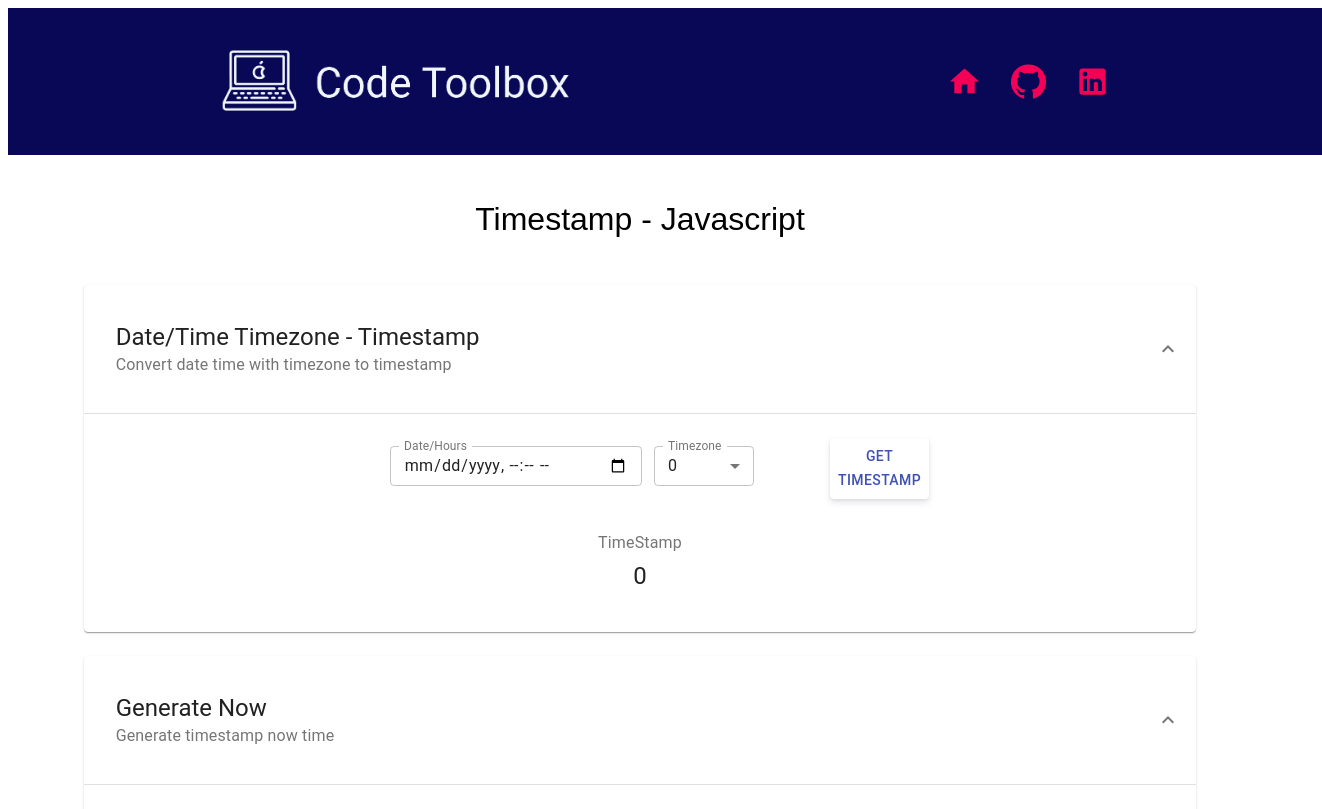
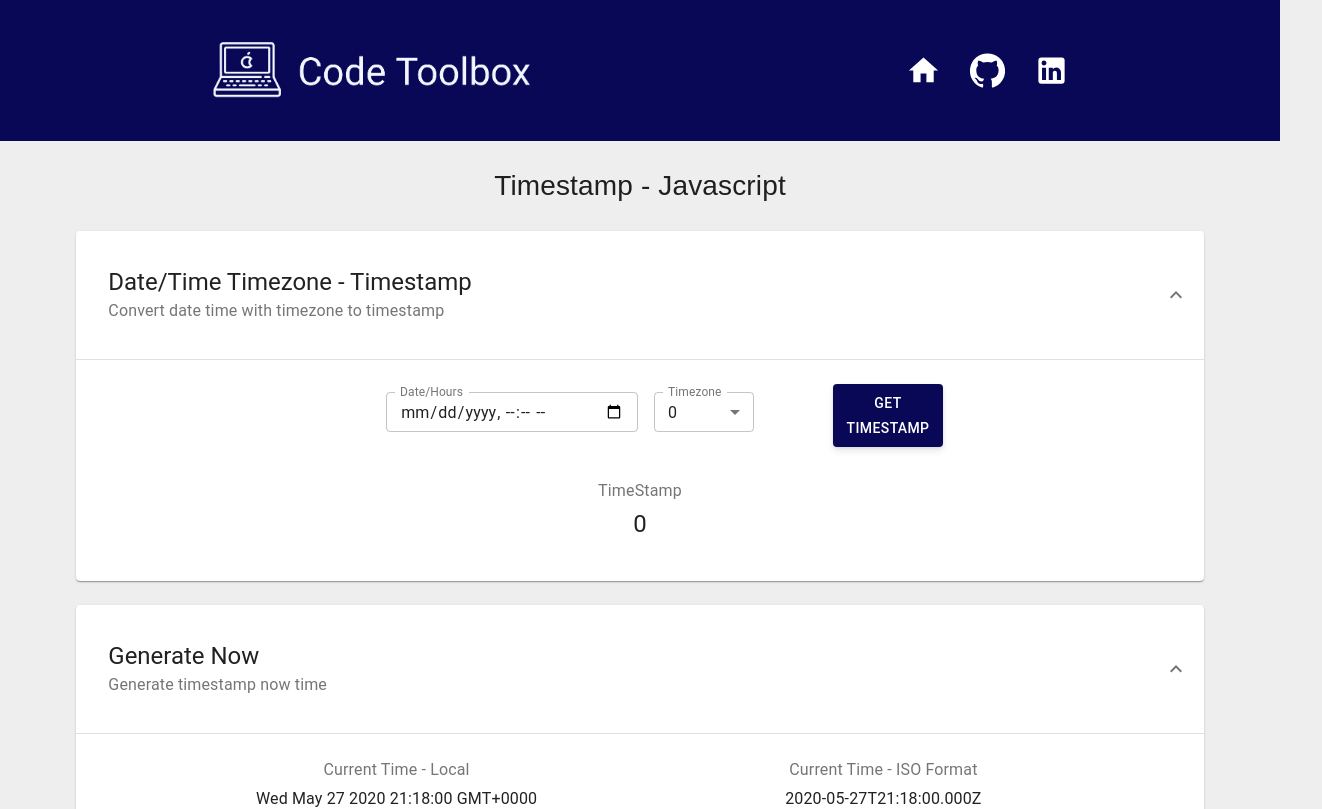
Before and after one commit to sidinei-silva/code_toolbox, a Next.js app: page /Timestamp in a window 1280 px wide. Shown: the top 809 px of the page, 1322 px wide, since content can reach past the window. Built offline with nearby package versions, Linux system fonts and the light colour scheme.

Commit message:
Override app to theming provider and global style
Include injectionFirst to override styles components material ui in styled-components

```diff
--- /dev/null
+++ b/src/pages/_app.js
@@ -0,0 +1,28 @@
+/* eslint-disable react/jsx-props-no-spreading */
+/* eslint-disable react/jsx-filename-extension */
+import React from 'react';
+import NextApp from 'next/app';
+import { ThemeProvider } from 'styled-components';
+import { MuiThemeProvider, CssBaseline } from '@material-ui/core';
+import { StylesProvider } from '@material-ui/core/styles';
+
+import GlobalStyle from '../styles/global';
+
+import theme from '../theme';
+
+export default class App extends NextApp {
+  render() {
+    const { Component, pageProps } = this.props;
+    return (
+      <MuiThemeProvider theme={theme}>
+        <ThemeProvider theme={theme}>
+          <CssBaseline />
+          <GlobalStyle />
+          <StylesProvider injectFirst>
+            <Component {...pageProps} />
+          </StylesProvider>
+        </ThemeProvider>
+      </MuiThemeProvider>
+    );
+  }
+}
```
